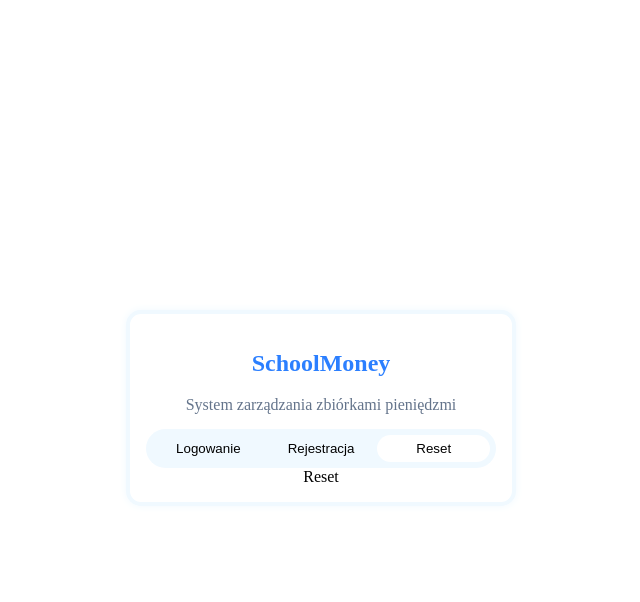
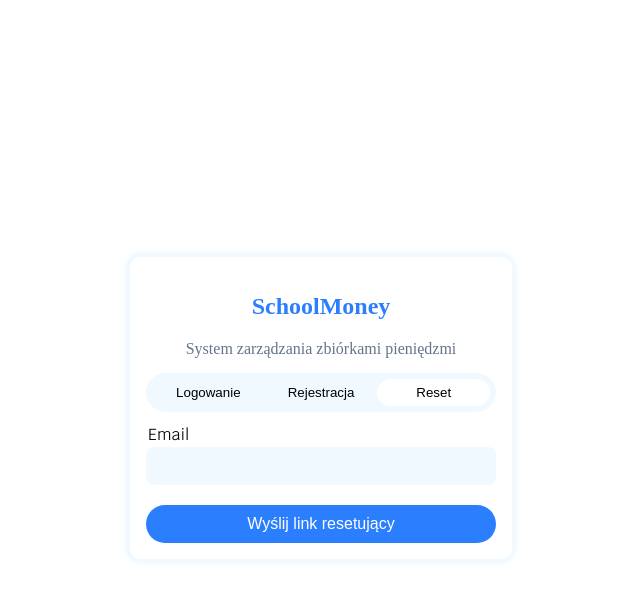
Before and after one commit to MichalColautti/SchoolMoney-frontend, a React (Create React App) app: page / in a window 1280 px wide. Both pictures are taken after a click on the button "Reset". Shown: the top 602 px of the page, without its empty margins (319-959 px from the left). Built offline with nearby package versions, Linux system fonts and the light colour scheme.

Commit message:
Added reset page

```diff
--- a/src/components/auth/Login.js
+++ b/src/components/auth/Login.js
@@ -15,6 +15,7 @@ const Login = () => {
 
   return (
     console.log("Login component rendered"),
+    (
       <form style={styles.container} onSubmit={handleSubmit}>
         <label style={styles.text}>Email</label>
         <input
@@ -49,6 +50,7 @@ const Login = () => {
           Zaloguj się
         </button>
       </form>
+    )
   );
 };
 
--- a/src/components/auth/Reset.js
+++ b/src/components/auth/Reset.js
@@ -1,7 +1,64 @@
+import { useState } from "react";
+
 const Reset = () => {
-    return (
-        <div>Reset</div>
-    );
-}
+  const [email, setEmail] = useState("");
+
+  //handle register logic
+  const handleSubmit = (e) => {
+    e.preventDefault();
+    console.log("Password reset requested for:", email);
+  };
+
+  return (
+    <form style={styles.container} onSubmit={handleSubmit}>
+      <label style={styles.text}>Email</label>
+      <input
+        style={styles.input}
+        type="email"
+        value={email}
+        onChange={(e) => setEmail(e.target.value)}
+        required
+        autoComplete="email"
+      />
+      <button type="submit" style={styles.submitButton}>
+        Wyślij link resetujący
+      </button>
+    </form>
+  );
+};
+
+const styles = {
+  container: {
+    display: "flex",
+    flexDirection: "column",
+    fontFamily: "'Krub', sans-serif",
+  },
+  text: {
+    fontSize: "16px",
+    marginLeft: "2px",
+    marginTop: "12px",
+    textAlign: "left",
+  },
+  input: {
+    border: "none",
+    background: "#f0f9ff",
+    borderRadius: "8px",
+    padding: "10px",
+    margin: "2px 0 0 0",
+    fontSize: "16px",
+    width: "100%",
+    boxSizing: "border-box",
+  },
+  submitButton: {
+    background: "#2B7FFF",
+    color: "#fff",
+    borderRadius: "20px",
+    border: "none",
+    padding: "10px",
+    fontSize: "16px",
+    cursor: "pointer",
+    marginTop: "20px",
+  },
+};
 
 export default Reset;
```
Also changed, not shown: src/components/auth/Register.js (+6 -1 lines). Lines whose indentation alone changed are shown as unchanged.
